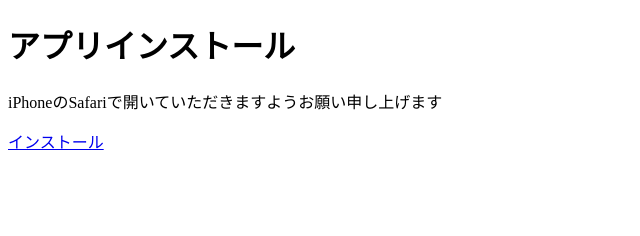
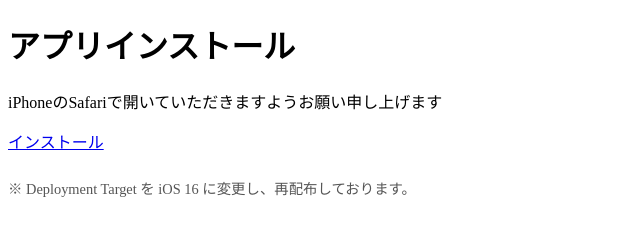
Before and after one commit to okayamatoyotasystemservice/capro-adhoc-install, a plain HTML site: page index.html in a window 1280 px wide. Shown: the whole page, without its empty margins (0-640 px from the left). Drawn offline with Linux system fonts and the light colour scheme.

Commit message:
Update index.html

```diff
--- a/index.html
+++ b/index.html
@@ -14,6 +14,10 @@
 /manifest.plist">
         インストール
     </a>
+
+    <p style="margin-top: 24px; font-size: 0.9em; color: #555;">
+        ※ Deployment Target を iOS 16 に変更し、再配布しております。
+    </p>
 </body>
 
 
```
